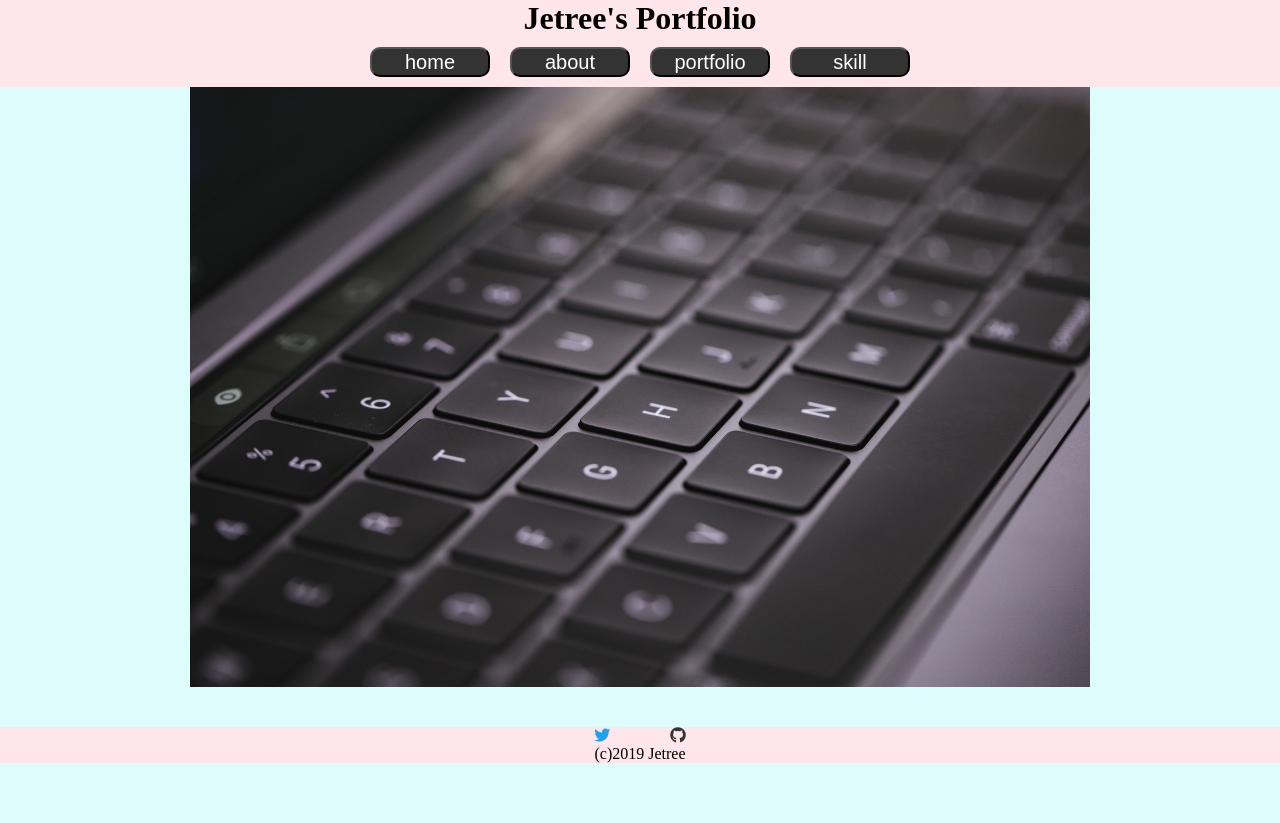
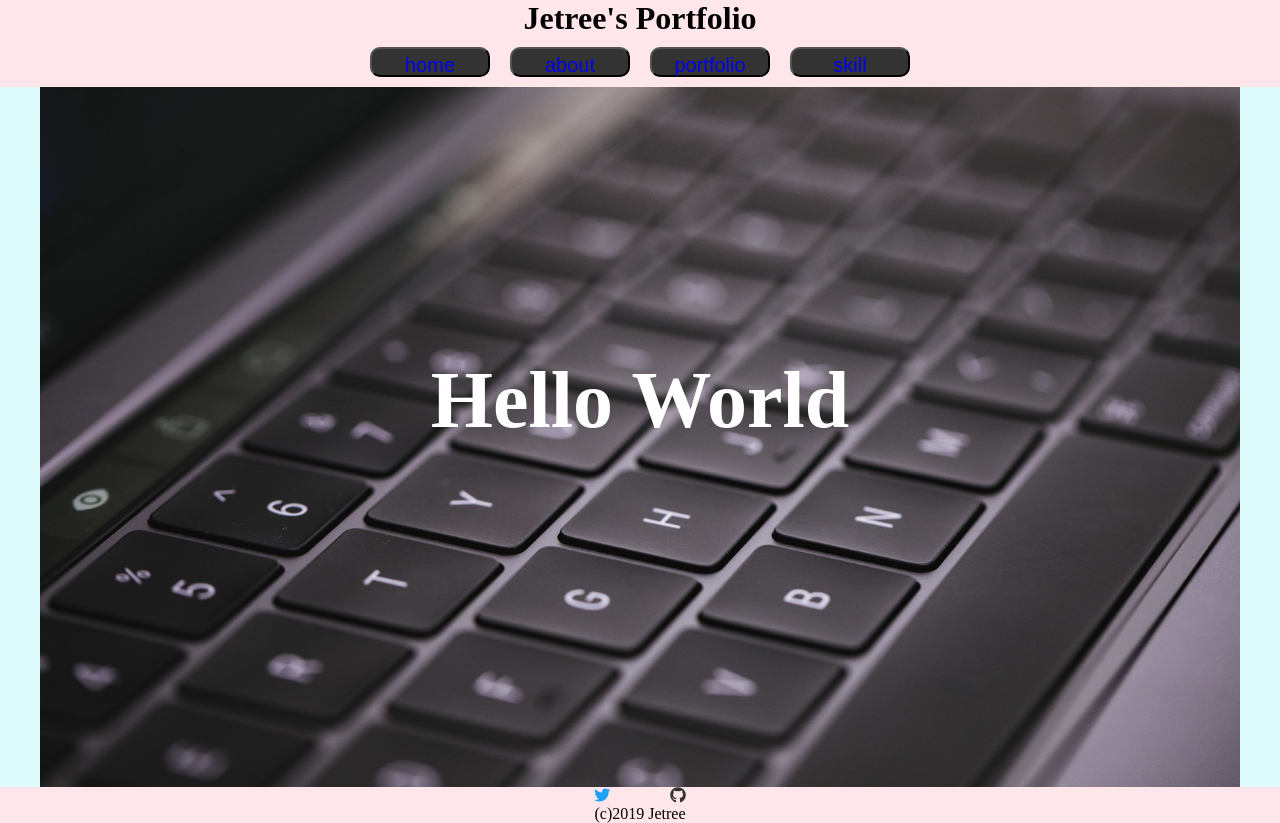
Before and after one commit to jetree/MyPortfolio, a Vue app: page / in a window 1280 px wide. Before the commit the page ends 800 px from the top, so only its background shows below. Built offline with nearby package versions, Linux system fonts and the light colour scheme.

Commit message:
homepage作成

```diff
--- a/src/App.vue
+++ b/src/App.vue
@@ -3,7 +3,7 @@
     <header>
       <Header />
     </header>
-    <div id="nav">
+    <div>
       <Navbar />
     </div>
     <main>
--- a/src/components/navbar.vue
+++ b/src/components/navbar.vue
@@ -1,9 +1,25 @@
 <template>
   <div class="navbar">
-    <button>home</button>
-    <button>about</button>
-    <button>portfolio</button>
-    <button>skill</button>
+    <button>
+      <RouterLink to="/">
+        home
+      </RouterLink>
+    </button>
+    <button>
+      <RouterLink to="/about">
+        about
+      </RouterLink>
+    </button>
+    <button>
+      <RouterLink to="/portfolio">
+        portfolio
+      </RouterLink>
+    </button>
+    <button>
+      <RouterLink to="/skill">
+        skill
+      </RouterLink>
+    </button>
   </div>
 </template>
 
@@ -20,10 +36,14 @@
   button{
     height: 30px;
     width: 120px;
-    margin: 10px;
+    margin: 10px ;
+    padding: 5px 15px;
     border-radius: 10px;
     font-size: 20px;
     background-color: #333;
     color: #fff;
   }
+  a:visited{
+    color: #fff
+  }
 </style>
--- a/src/views/Home.vue
+++ b/src/views/Home.vue
@@ -1,7 +1,8 @@
 <template>
   <div class="home">
-    <!-- <img alt="Vue logo" src="../assets/logo.png"> -->
-    <img src="../../public/img/main2.jpg" alt="背景">
+    <div id="title">
+      Hello World
+    </div>
   </div>
 </template>
 
@@ -15,9 +16,20 @@ export default {
 
 <style>
   .home{
-    height: 600px;
+    margin: 0 auto;
+    max-width: 1200px;
+    background-image: url("../../public/img/main2.jpg");
+    background-size: cover;
+    height:700px;
   }
-  img{
-    height: 600px;
+
+  #title{
+    color: #fff;
+    font-size: 80px;
+    font-weight: bold;
+    position: absolute;
+    left: 50%;
+    top:50%;
+    transform: translateX(-50%)translateY(-50%);
   }
 </style>
```
